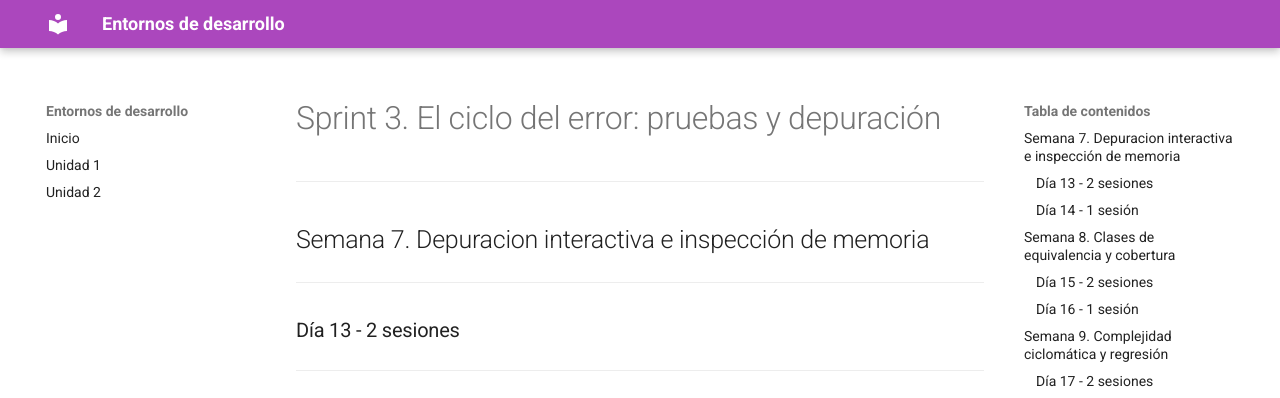
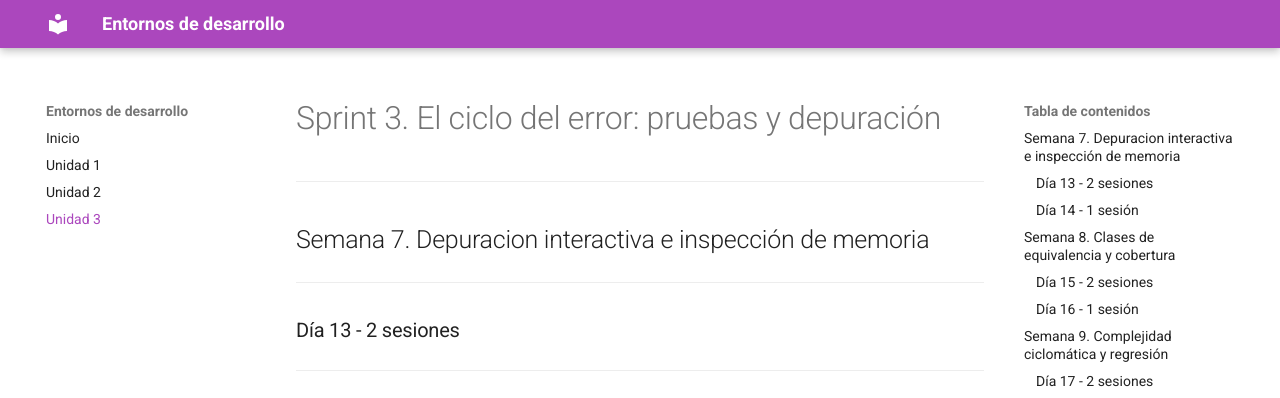
Before and after one commit to garmarcj/DAM-ED-20262027, an MkDocs documentation site: the page built from docs/unidad3.md, in a window 1280 px wide. Shown: the top 398 px of the page. Built offline with MkDocs 1.6.1 and Material for MkDocs 9.7.7, drawn with Linux system fonts in a browser that asks for light colours.

Commit message:
[Curso 2026-2027] Añadir estructura para el sprint 3

```diff
--- a/mkdocs.yml
+++ b/mkdocs.yml
@@ -19,6 +19,7 @@ nav:
   - Inicio: index.md
   - Unidad 1: unidad1.md
   - Unidad 2: unidad2.md
+  - Unidad 3: unidad3.md
 extra_javascript:
   - https://unpkg.com
 markdown_extensions:
```
